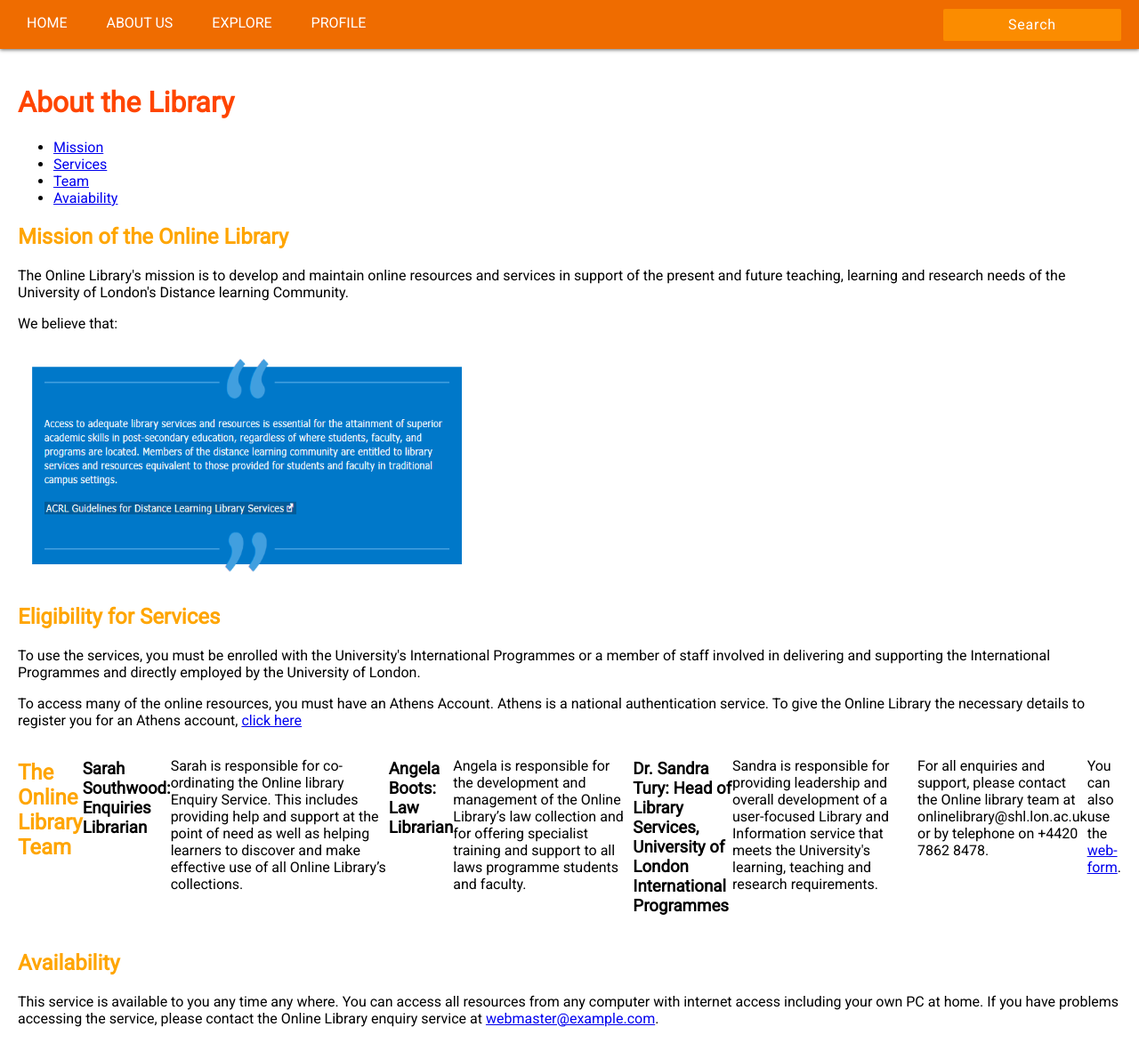
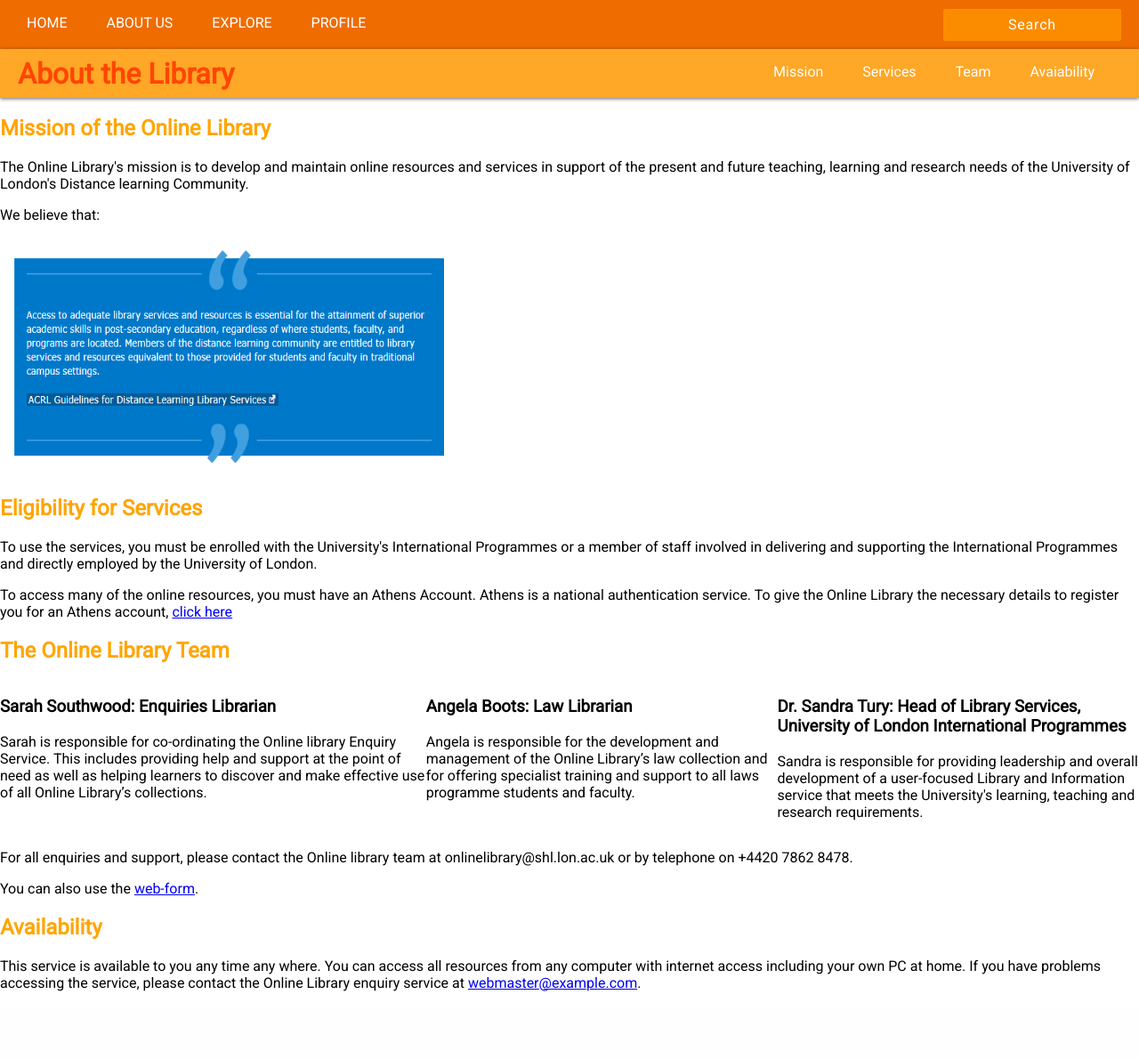
Before and after one commit to konyee95/Web-Application-Development, a PHP site: page /about-us.html in a window 1280 px wide. Shown: the whole page at 89% size. After the commit the page ends 1114 px from the top, so only its background shows below. Run offline with PHP 8.4, Linux system fonts and the light colour scheme.

Commit message:
did some changes in about folder

```diff
--- a/MyLibrary/about-us.html
+++ b/MyLibrary/about-us.html
@@ -35,11 +35,9 @@
                 <input id="search-input" type="text" placeholder="Search" />
             </form>
         </div>
-
-        <div id="about-us-container">
+        <div id="navigation-about-us">
             <h1>About the Library</h1>
-
-            <div id="about-navigation">
+            <br>
             <ul>
                 <li>
                     <a href="./about-us/mission.html">Mission</a>
@@ -55,8 +53,12 @@
                 </li>
             </ul>
         </div>
+    </div>
 
-            <div id = "mission">
+    <div id="about-us-container">
+
+
+        <div id="mission">
             <h2>Mission of the Online Library</h2>
             <p>The Online Library's mission is to develop and maintain online resources and services in support of the present
                 and future teaching, learning and research needs of the University of London's Distance learning Community.</p>
@@ -64,7 +66,7 @@
             <img src="image/About-us-1.PNG" width="500px" height="250px" />
         </div>
 
-            <div id = "service">
+        <div id="service">
             <h2>Eligibility for Services</h2>
             <p>To use the services, you must be enrolled with the University's International Programmes or a member of staff
                 involved in delivering and supporting the International Programmes and directly employed by the University
@@ -75,33 +77,44 @@
             </p>
         </div>
 
-            <div id = "library-team">
         <h2>The Online Library Team</h2>
+        <div id="library-team">
+            <div id="member1">
                 <h3>Sarah Southwood: Enquiries Librarian</h3>
-                <p>Sarah is responsible for co-ordinating the Online library Enquiry Service. This includes providing help and support at the point of need as well as helping learners to discover and make effective use of all Online Library’s collections.</p>
+                <p>Sarah is responsible for co-ordinating the Online library Enquiry Service. This includes providing help and
+                    support at the point of need as well as helping learners to discover and make effective use of all Online
+                    Library’s collections.</p>
+            </div>
 
+            <div id="member2">
                 <h3>Angela Boots: Law Librarian</h3>
-                <p>Angela is responsible for the development and management of the Online Library’s law collection and for offering specialist training and support to all laws programme students and faculty.</p>
+                <p>Angela is responsible for the development and management of the Online Library’s law collection and for offering
+                    specialist training and support to all laws programme students and faculty.</p>
+            </div>
 
+            <div id="member3">
                 <h3>Dr. Sandra Tury: Head of Library Services, University of London International Programmes</h3>
                 <p>Sandra is responsible for providing leadership and overall development of a user-focused Library and Information
                     service that meets the University's learning, teaching and research requirements.</p>
-                <p>For all enquiries and support, please contact the Online library team at onlinelibrary@shl.lon.ac.uk or by
-                    telephone on +4420 7862 8478.</p>
+            </div>
+        </div>
+        <p>For all enquiries and support, please contact the Online library team at onlinelibrary@shl.lon.ac.uk or by telephone
+            on +4420 7862 8478.</p>
         <p>You can also use the
             <a href="http://onlinelibrary.london.ac.uk/about/contact-us">web-form</a>.</p>
-            </div>
 
-            <div id = "availability">
+
+        <div id="availability">
             <h2>Availability</h2>
-                <p>This service is available to you any time any where. You can access all resources from any computer with
-                    internet access including your own PC at home. If you have problems accessing the service, please contact
-                    the Online Library enquiry service at <a href="mailto:webmaster@example.com">webmaster@example.com</a>.
+            <p>This service is available to you any time any where. You can access all resources from any computer with internet
+                access including your own PC at home. If you have problems accessing the service, please contact the Online
+                Library enquiry service at
+                <a href="mailto:webmaster@example.com">webmaster@example.com</a>.
             </p>
         </div>
 
     </div>
-    </div>
+
 </body>
 
 </html>
--- a/MyLibrary/css/about-us.css
+++ b/MyLibrary/css/about-us.css
@@ -13,6 +13,35 @@
 /* #availability{
     background-color:#ffa726;
 } */
+#navigation-about-us{
+    height: 55px;
+    display: flex;
+    justify-content: space-between;
+    align-items: center;
+    margin: 0;
+    padding: 0 20px;
+    background-color: #ffa726;
+    box-shadow: 0 1px 4px rgba(0, 0, 0, .6);
+}
+
+#navigation-about-us ul {
+    margin: 0;
+    padding: 0;
+  }
+
+  #navigation-about-us ul li {
+    list-style-type: none;
+    display: inline-block;
+    padding-right: 20px;
+  }
+
+  #navigation-about-us li a {
+    display: block;
+    float: left;
+    padding: 5px 10px;
+    color: #fff;
+    text-decoration: none;
+  }
 
 h1{
     color:orangered;
@@ -22,9 +51,6 @@
     color:orange;
 }
 
-#about-us-container{
-    margin:20px;
-}
 
 #library-team{
     display:flex;
```
Also changed, not shown: MyLibrary/about-us/availability.html (+9 -10 lines), MyLibrary/about-us/mission.html (+7 -6 lines), MyLibrary/about-us/services.html (+7 -7 lines), MyLibrary/about-us/team.html (+9 -12 lines). Lines whose indentation alone changed are shown as unchanged.
